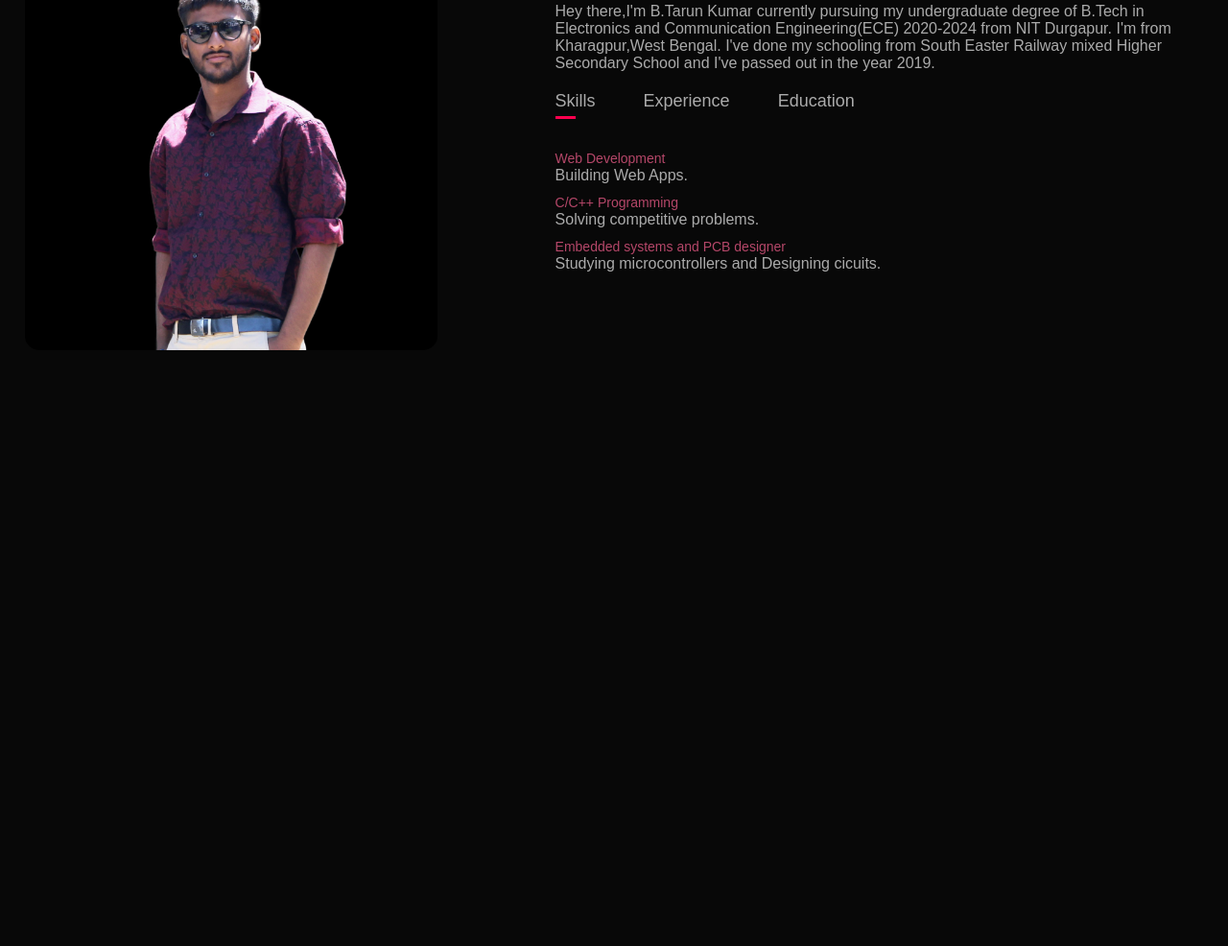
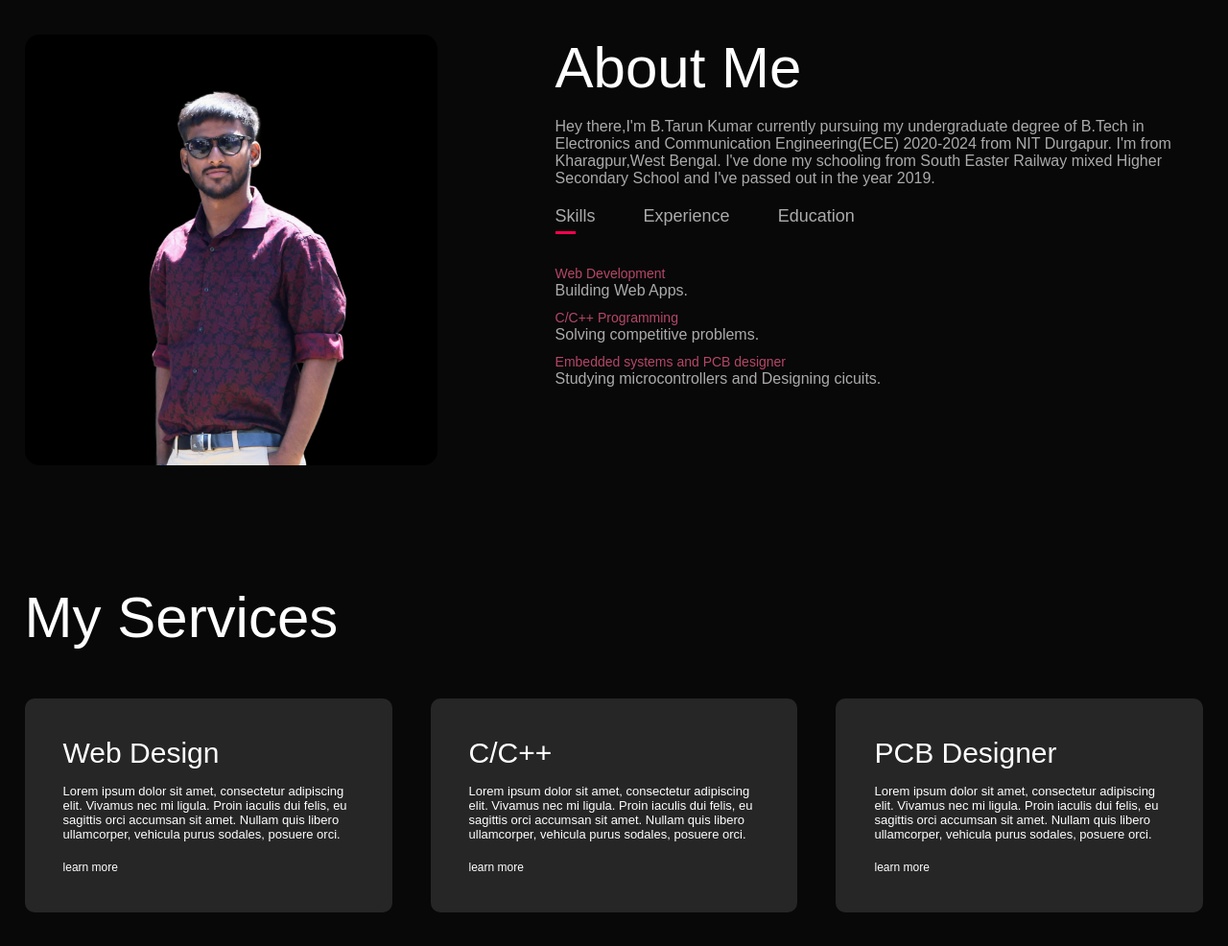
Before and after one commit to tarun9832/portfolio, a website: page index.html in a window 1280 px wide. Shown: the part 969-1955 px from the top of the page at 96% size. Before the commit the page ends 1423 px from the top, so only its background shows below. Drawn offline with Linux system fonts and the light colour scheme.

Commit message:
added services

```diff
--- a/index.html
+++ b/index.html
@@ -6,6 +6,7 @@
     <meta name="viewport" content="width=device-width, initial-scale=1.0">
     <title>Personal Portfolio website - Tarun </title>
     <link rel="stylesheet" href="css/styles.css">
+    <script src="https://kit.fontawesome.com/a66b9c3912.js" crossorigin="anonymous"></script>
 </head>
 <body>
 
@@ -74,6 +75,42 @@
             </div>
         </div>
     </div>
+    <!-- services -->
+    <div id="services">
+        <div class="container">
+            <h1 class="sub-title">My Services</h1>
+            <div class="services-list">
+                 <div>
+                    <!-- <i class="fa-duotone fa-browser"></i> -->
+
+                    <h2>Web Design</h2>
+                    <p>Lorem ipsum dolor sit amet, consectetur adipiscing elit. Vivamus nec mi ligula. Proin iaculis dui felis, eu sagittis
+                    orci accumsan sit amet. Nullam quis libero ullamcorper, vehicula purus sodales, posuere orci.</p>
+                    <a href="">learn more</a>
+                 </div>
+
+                <div>
+                    <!-- <i class="fa-solid fa-code"></i> -->
+
+                    <h2>C/C++</h2>
+                    <p>Lorem ipsum dolor sit amet, consectetur adipiscing elit. Vivamus nec mi ligula. Proin iaculis dui felis, eu
+                        sagittis
+                        orci accumsan sit amet. Nullam quis libero ullamcorper, vehicula purus sodales, posuere orci.</p>
+                    <a href="">learn more</a>
+                </div>
+
+                <div>
+                    <!-- <i class="fa-solid fa-microchip"></i> -->
+
+                    <h2>PCB Designer</h2>
+                    <p>Lorem ipsum dolor sit amet, consectetur adipiscing elit. Vivamus nec mi ligula. Proin iaculis dui felis, eu
+                        sagittis
+                        orci accumsan sit amet. Nullam quis libero ullamcorper, vehicula purus sodales, posuere orci.</p>
+                    <a href="">learn more</a>
+                </div>
+            </div>
+        </div>
+    </div>
     <script src="js/index.js"></script>
 </body>
 </html>
--- a/public/css/styles.css
+++ b/public/css/styles.css
@@ -20,9 +20,9 @@ color: #E5B8F4;
 
 #header{
     width: 100%;
-    height: 100vh;
+    height: 115vh;
     background-image: url(../images/background.jpg);
-    background-size: cover;
+    background-size:cover ;
     background-position: center;
 }
 .container{
@@ -147,3 +147,43 @@ nav ul li a:hover::after{
 .tab-contents.active-tab{
  display: block;
 }
+
+/* services */
+
+#services{
+    padding: 30px 0;
+}
+.services-list{
+    display: grid;
+    grid-template-columns: repeat(auto-fit, minmax(250px, 1fr));
+    grid-gap: 40px;
+    margin-top: 50px;
+}
+.services-list div{
+    background: #262626;
+    padding: 40px;
+    font-size: 13px;
+    font-weight: 300;
+    border-radius: 10px;
+    transition: background 0.5s, transform 0.5s;
+}
+.services-list div i{
+    font-size: 50px;
+    margin-bottom: 30px;
+}
+.services-list div h2{
+    font-size: 30px;
+    font-weight: 500;
+    margin-bottom: 15px;
+}
+.services-list div a{
+    text-decoration: none;
+    color: #fff;
+    font-size: 12px;
+    margin-top: 20px;
+    display: inline-block;
+}
+.services-list div:hover{
+    background: #ff004f;
+    transform: translateY(-10px);
+}
```
